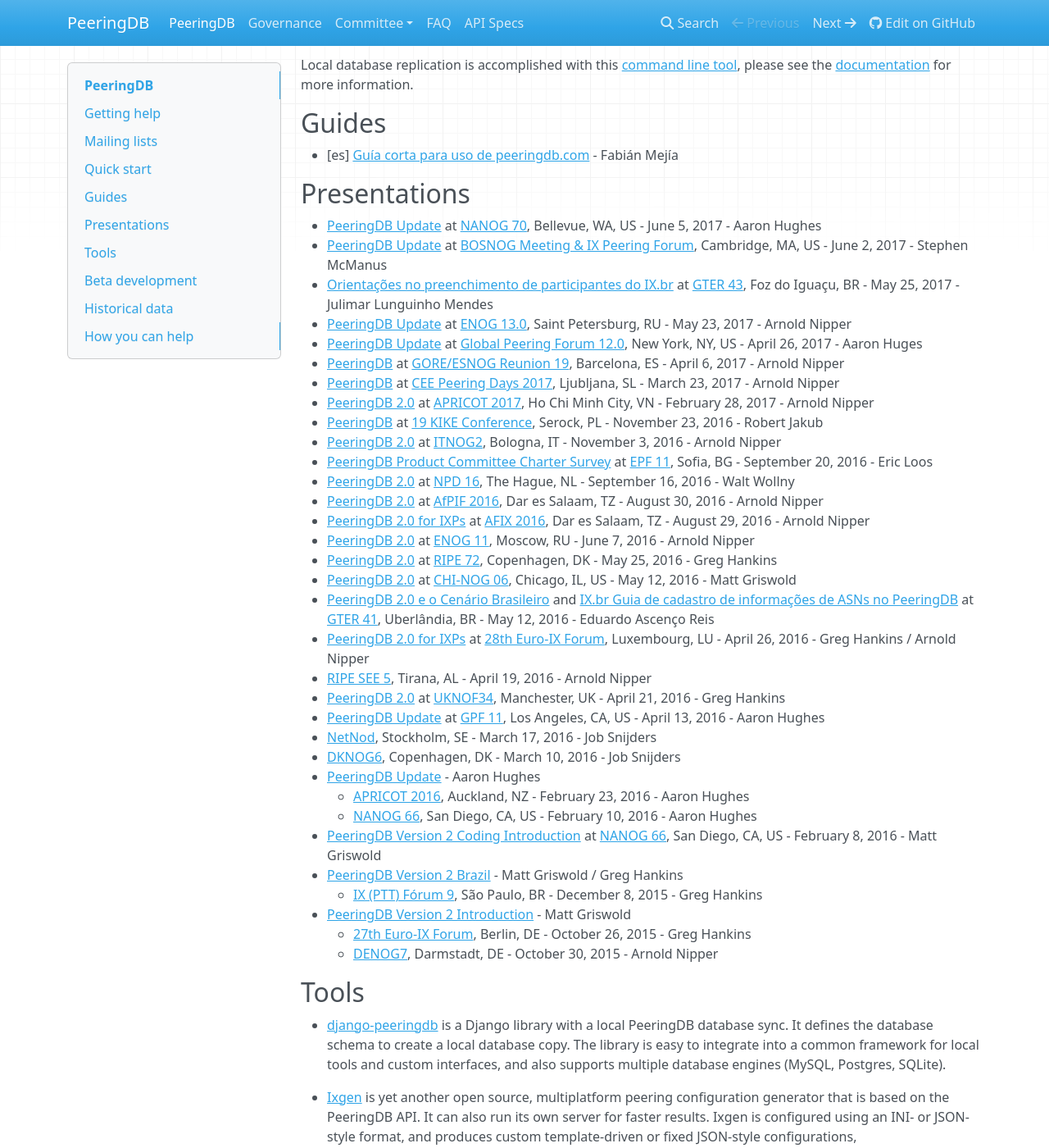
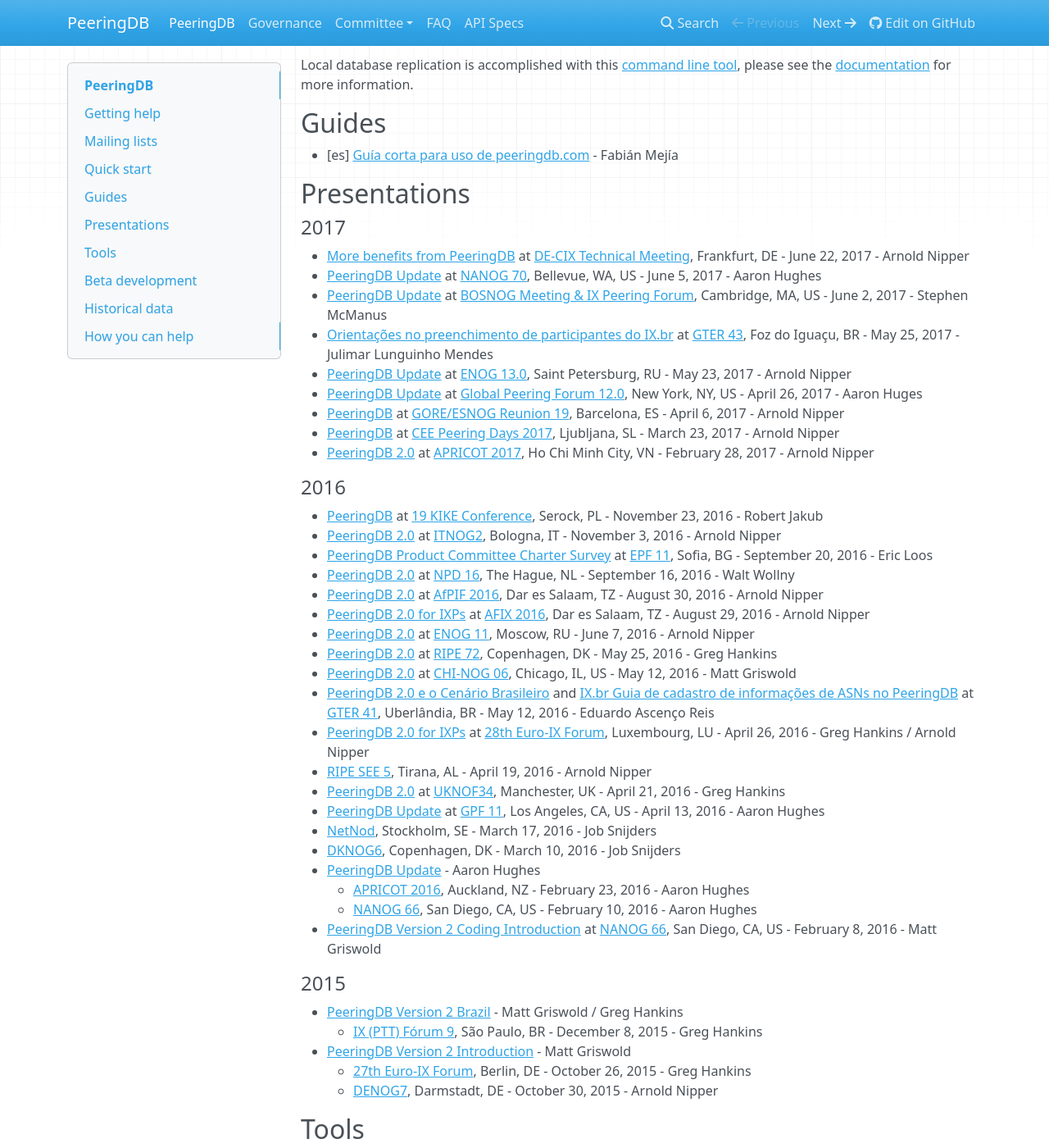
Before and after one commit to peeringdb/docs, an MkDocs documentation site: the page built from docs/index.md, in a window 1280 px wide and 1400 px high, scrolled down 1095 px. Shown: the whole window at 82% size. Built offline with MkDocs 1.6.1, drawn with Linux system fonts in a browser that asks for light colours; nearby versions of some CDN libraries; old or Windows-style settings are respelled for this version of MkDocs.

Commit message:
Added DE-CIX Technical Meeting.

```diff
--- a/docs/index.md
+++ b/docs/index.md
@@ -50,6 +50,9 @@
 
 ## Presentations
 
+#### 2017
+
+- [More benefits from PeeringDB](presentation/20170622-decix-technical-meeting-nipper-v2.pdf) at [DE-CIX Technical Meeting](https://www.de-cix.net/en/news-events/events/de-cix-technical-meeting), Frankfurt, DE - June 22, 2017 - Arnold Nipper
 - [PeeringDB Update](presentation/20170605-nanog-70-hughes-peeringdb.pdf) at [NANOG 70](https://www.nanog.org/meetings/nanog70/home), Bellevue, WA, US - June 5, 2017 - Aaron Hughes
 - [PeeringDB Update](presentation/20170602-bosnog-mcmanus.pdf) at [BOSNOG Meeting & IX Peering Forum](https://www.meetup.com/BOSNOG-The-Boston-Network-Operators-Group/events/239045101/), Cambridge, MA, US - June 2, 2017 - Stephen McManus
 - [Orientações no preenchimento de participantes do IX.br](presentation/gter43-peeringdb.20170522.pdf) at [GTER 43](http://gtergts.nic.br/), Foz do Iguaçu, BR - May 25, 2017 - Julimar Lunguinho Mendes
@@ -58,6 +61,9 @@
 - [PeeringDB](presentation/20170406-ESNOG19-Nipper.pdf) at [GORE/ESNOG Reunion 19](http://www.esnog.net/2017/01/goreesnog-reunion-19-csuccatnix-barcelona/), Barcelona, ES - April 6, 2017 - Arnold Nipper
 - [PeeringDB](presentation/20170323-CEE-Peeringdays-Nipper.pdf) at [CEE Peering Days 2017](http://www.peeringdays.eu/), Ljubljana, SL - March 23, 2017 - Arnold Nipper
 - [PeeringDB 2.0](presentation/20170228-Apricot2017-Nipper.pdf) at [APRICOT 2017](https://2017.apricot.net/), Ho Chi Minh City, VN - February 28, 2017 - Arnold Nipper
+
+#### 2016
+
 - [PeeringDB](presentation/2016-11-23-kikeautumn16-2.pdf) at [19 KIKE Conference](http://kikeevents.com/en/category/19-kike-conference/), Serock, PL - November 23, 2016 - Robert Jakub
 - [PeeringDB 2.0](presentation/20161103-ITNOG2-Nipper-peeringdb.pdf) at [ITNOG2](http://www.itnog.it/itnog2/), Bologna, IT - November 3, 2016 - Arnold Nipper
 - [PeeringDB Product Committee Charter Survey](presentation/20160919-epf11-Loos-peeringdb.pdf) at [EPF 11](https://www.peering-forum.eu/), Sofia, BG - September 20, 2016 - Eric Loos
@@ -78,6 +84,9 @@
     - [APRICOT 2016](https://2016.apricot.net/), Auckland, NZ - February 23, 2016 - Aaron Hughes
     - [NANOG 66](http://nanog.org/meetings/nanog66/home), San Diego, CA, US - February 10, 2016 - Aaron Hughes
 - [PeeringDB Version 2 Coding Introduction](presentation/PeeringDB_Version_2-Coding_Introduction.pdf) at [NANOG 66](http://nanog.org/meetings/nanog66/home), San Diego, CA, US - February 8, 2016 - Matt Griswold
+
+#### 2015
+
 - [PeeringDB Version 2 Brazil](presentation/PeeringDB_Version_2-Brazil.pdf) - Matt Griswold / Greg Hankins
     - [IX (PTT) Fórum 9](http://ix.br/pttforum/9/index-en.html), São Paulo, BR - December 8, 2015 - Greg Hankins
 - [PeeringDB Version 2 Introduction](presentation/PeeringDB_Version_2-Introduction.pdf) - Matt Griswold
```
Also changed, not shown: 1 other file.
